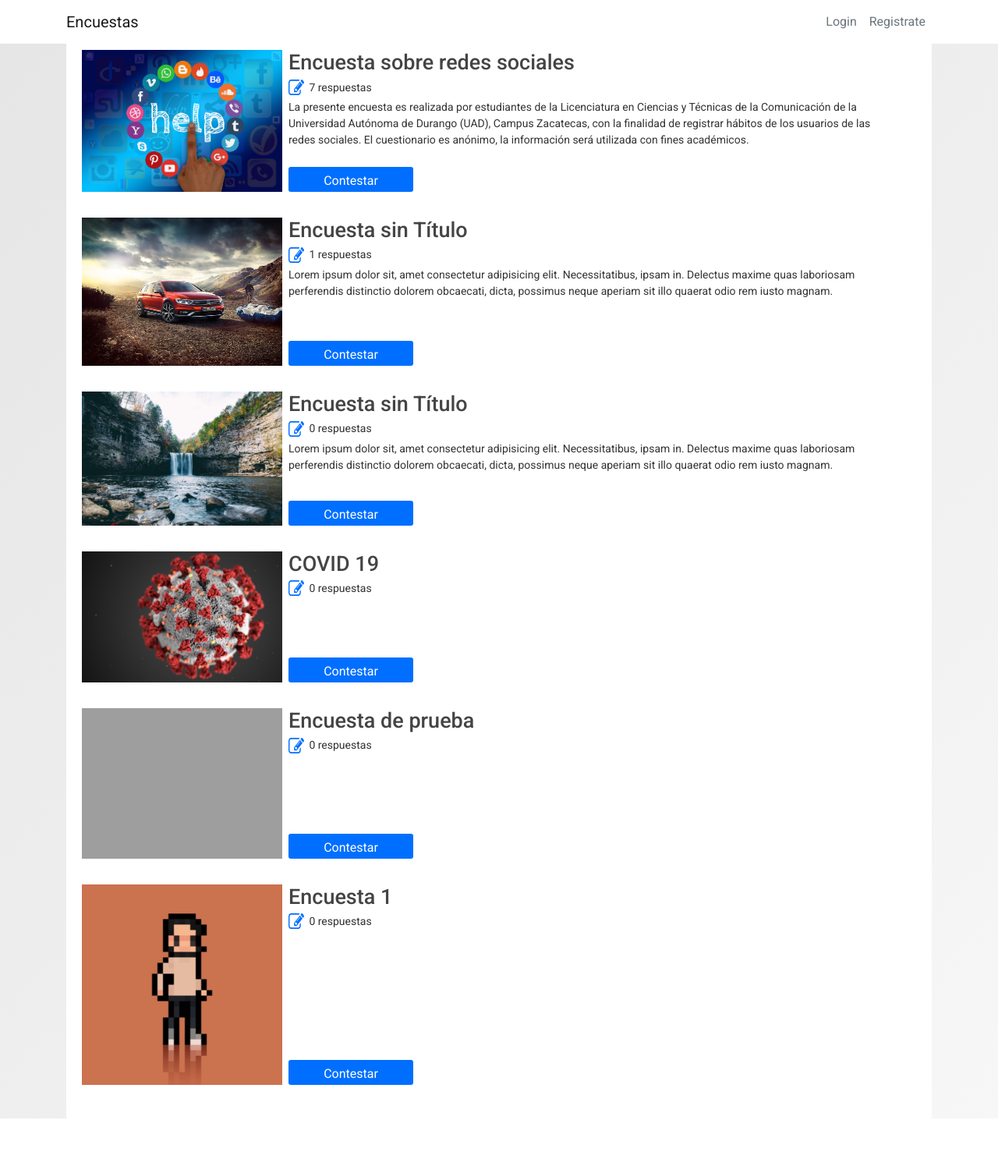
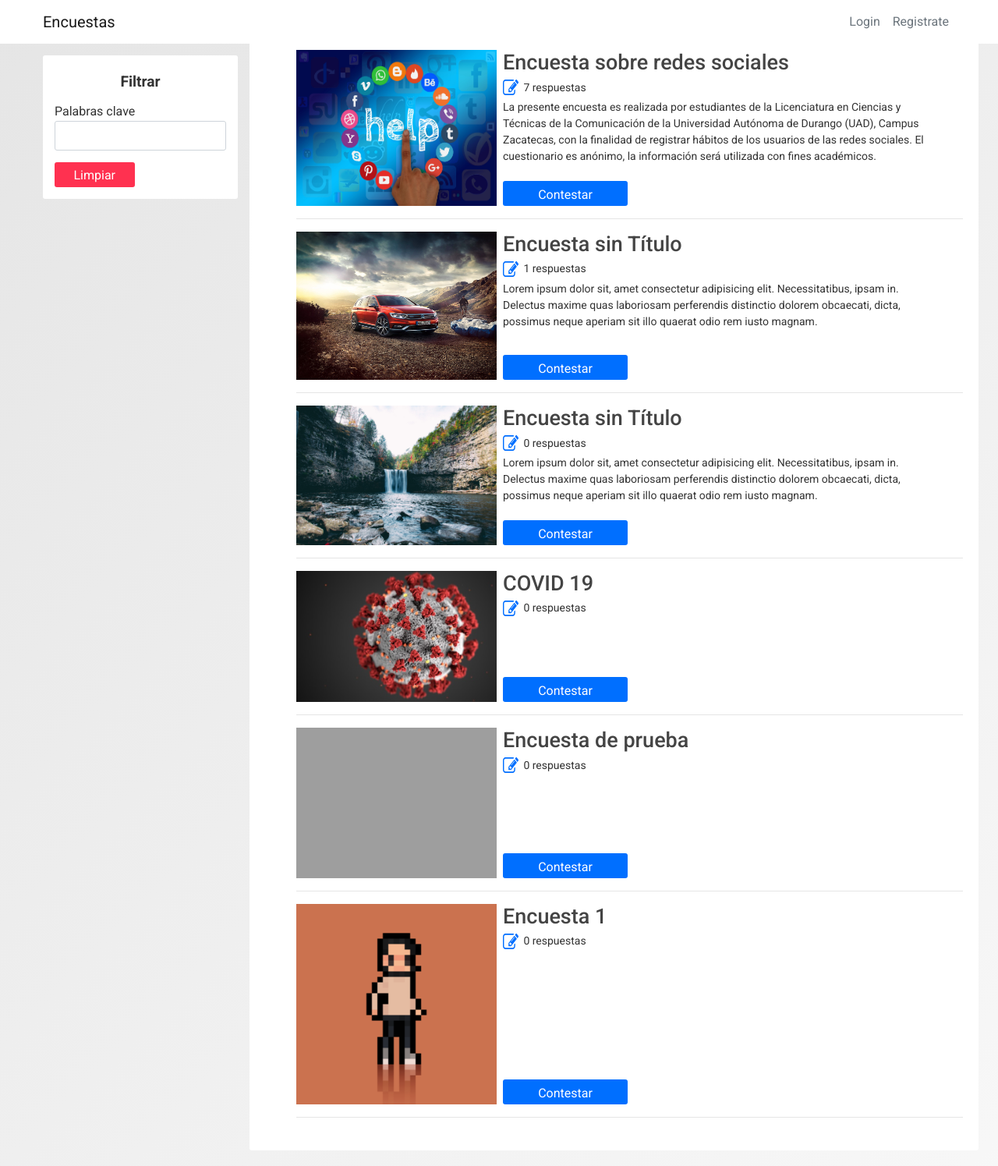
Before and after one commit to rainclaudio/Survey-Platform, a Flask app: page / in a window 1280 px wide. Shown: the whole page at 78% size. Before the commit the page ends 1434 px from the top, so only its background shows below. Run offline with Flask 2, Linux system fonts and the light colour scheme; data comes from the database, SQL or seed files in the repository; some libraries are stand-ins or nearby versions; grey boxes are pictures that could not be loaded.

Commit message:
Implementado filtro de nombre. Template y filtrado con javascript

```diff
--- a/encuestas/static/main.css
+++ b/encuestas/static/main.css
@@ -34,7 +34,8 @@ h6 {
 }
 
 .container {
-  /* max-width: 70%; */
+  max-width: 1200px;
+  width: 1200px;
 }
 
 .content-section {
--- a/encuestas/templates/home.html
+++ b/encuestas/templates/home.html
@@ -1,7 +1,84 @@
 {% extends "layout.html" %} {%block scripts%} {%endblock scripts%} {% block
 content %}
-<article class="media content-section d-flex flex-column home-width">
+<div style="width: 1200px">
+	<div style="margin-top: 17px; width: 250px; position:fixed; background-color: white; border-radius: 3px;">
+		<strong style="margin-top: 20px; height: 25px; font-size: larger; text-align: center; display: block;" >
+			Filtrar
+		</strong>
+		<div style="margin: 15px;">
+			Palabras clave
+			<input id="filterInput" class="form-control" type="text" style="width: 100%; border-radius: 3px; border-width: 1px; display: block;">
+		</div>
+		<div hidden style="margin: 15px;">
+			Categoría
+			<ul style="padding-inline-start: 30px;">
+				<li>
+					<input class="form-check-input" type="checkbox" name="categoria">
+					Deportes
+					</input>
+				</li>
+				<li>
+					<input class="form-check-input" type="checkbox" name="categoria">
+					Gastronomía
+					</input>
+				</li>
+				<li>
+					<input class="form-check-input" type="checkbox" name="categoria">
+					Moda
+					</input>
+				</li>
+				<li>
+					<input class="form-check-input" type="checkbox" name="categoria">
+					Educación
+					</input>
+				</li>
+			</ul>
+		</div>
+		<div style="margin: 15px;width: 100% - 30px; display: flex;">
+			<button onclick="clearInput()" class="mt-auto btn primary-button brand-color answer-button-size" style="width: 102.5px; background-color: rgb(255, 49, 80); padding-top: 5px;">Limpiar</button>
+			<button hidden class="mt-auto btn primary-button brand-color answer-button-size" style="width: 102.5px; margin-left: 15px; display: inline-block; padding-top: 5px;">Aplicar</button>
+		</div>
+		<script>
+			// Get input element
+			let filterInput = document.getElementById('filterInput');
+
+			// Add event listener
+			filterInput.addEventListener('input', filterNames);
+
+			function filterNames(){
+				// Get value of input
+				let filterValue = document.getElementById('filterInput').value.toUpperCase();
+
+				// Get names ul
+				let ul = document.getElementById('lista');
+				// Get lis from ul
+				let li = ul.querySelectorAll('li.encuesta-listada');
+
+				// Loop through collection-item lis
+				for(let i = 0;i < li.length;i++){
+					let str = li[i].id;
+					// If matched
+					if(str.toUpperCase().indexOf(filterValue) > -1){
+						li[i].style.display = '';
+					} else {
+						li[i].style.display = 'none';
+					}
+				}
+			}
+
+			function clearInput(){
+				// Get value of input
+				let filterValue = document.getElementById('filterInput');
+				filterValue.value = "";
+				filterNames();
+			}
+		</script>
+	</div>
+	<div style="margin-left: 265px; position:absolute; width: 935px;">
+		<article class="media content-section d-flex flex-column">
+			<ul id="lista" style="list-style: none;">
 				{% for encuesta in encuestas %}
+				<li class="encuesta-listada" id="{{ encuesta.title }}">
 					<div class="">
 						<div class="d-flex gap-5">
 							<img src="static/survey_pics/{{encuesta.image_file}}" class="img" />
@@ -75,7 +152,10 @@ content %}
 						</div>
 					</div>
 					<hr />
+				</li>
 				{% endfor %}
+			</ul>
 		</article>
-
+	</div>
+</div>
 {% endblock content %}
```
Lines whose indentation alone changed are shown as unchanged.
